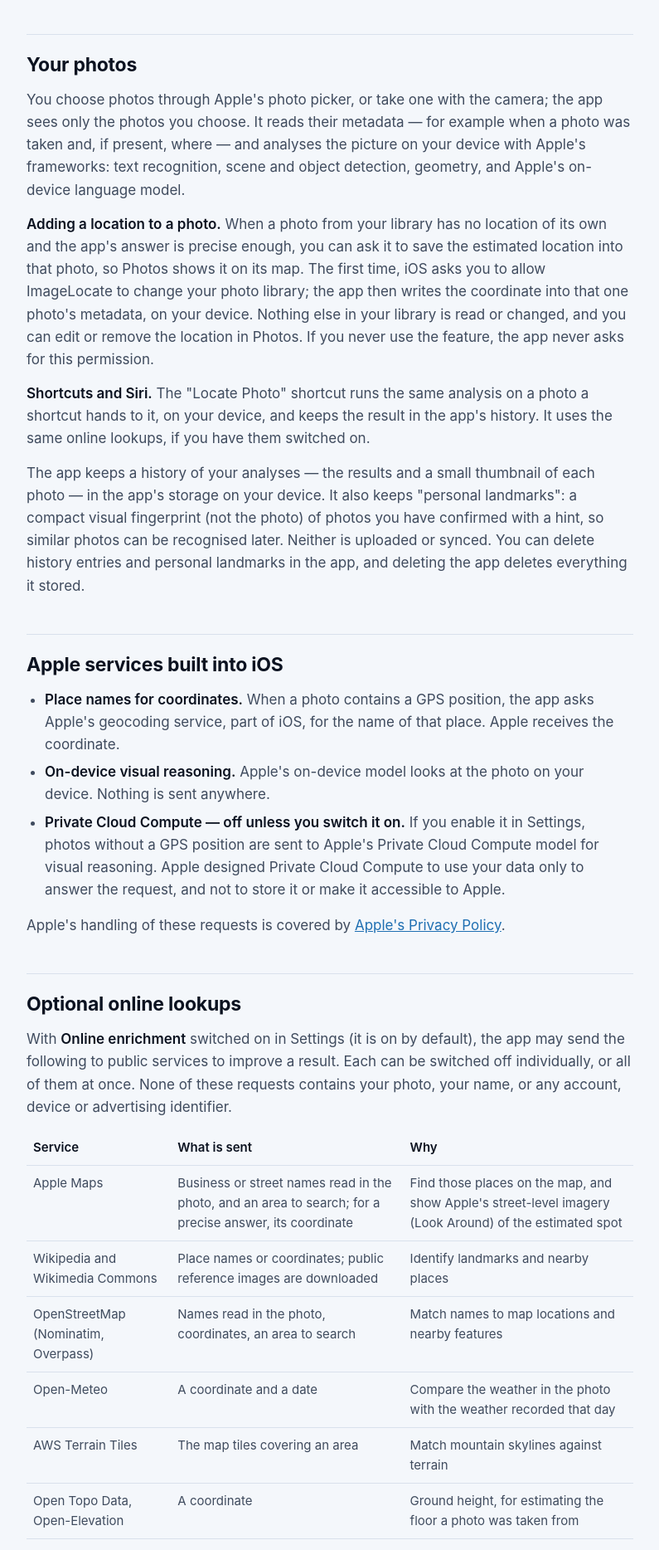
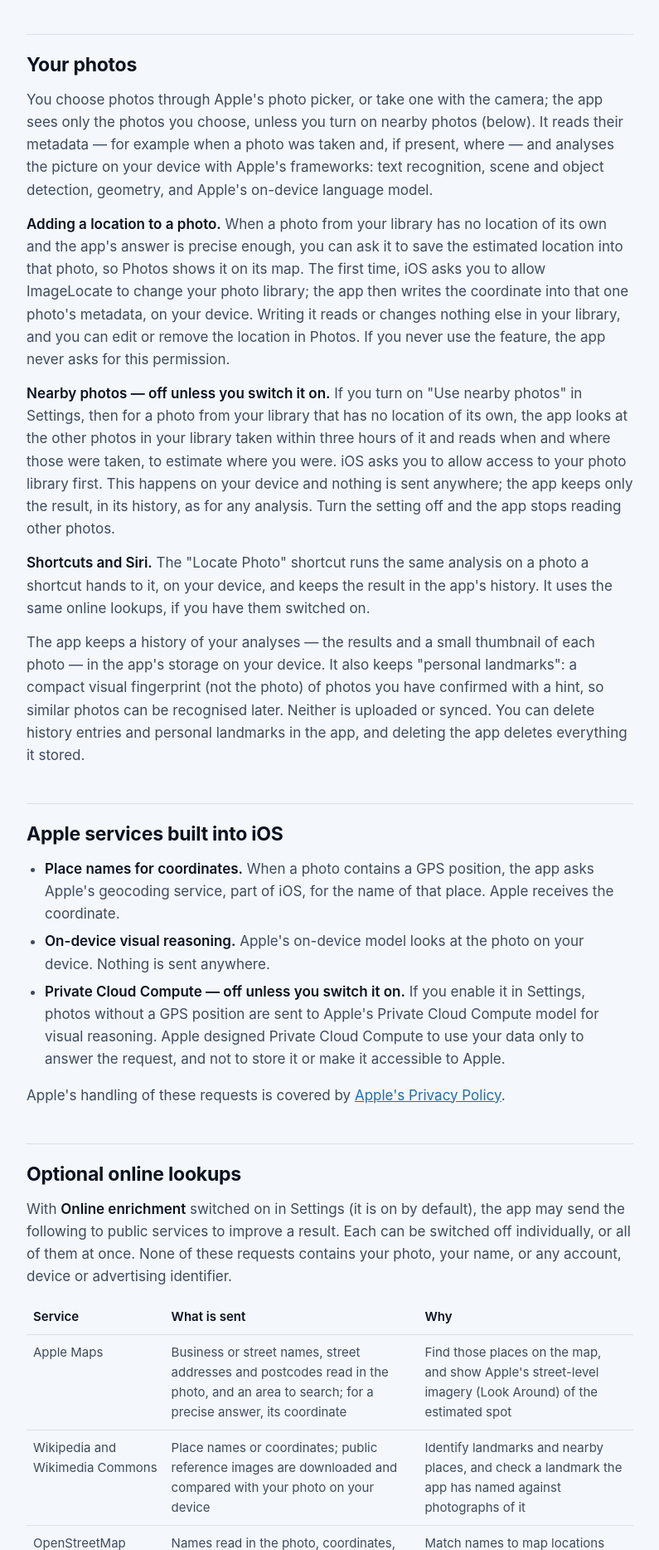
Before and after one commit to aerologefb/imagelocate-app, a plain HTML site: page privacy.html in a window 1280 px wide. Shown: the part 688-2556 px from the top of the page at 83% size, without its empty margins (242-1037 px from the left). Drawn offline with Linux system fonts and the light colour scheme.

Commit message:
Describe nearby photos, addresses sent to Apple Maps, and landmark checks
For ImageLocate 1.3: the opt-in "Use nearby photos" setting reads when and
where other library photos were taken, on the device; street addresses and
postcodes read in a photo go to Apple Maps; Wikipedia reference photos are
compared with the photo on the device.

Co-Authored-By: Claude Opus 5.5 <noreply@anthropic.com>

```diff
--- a/privacy.html
+++ b/privacy.html
@@ -20,7 +20,7 @@
 
 <main class="doc">
   <h1>Privacy Policy</h1>
-  <p><em>Effective date: November 7, 2026</em></p>
+  <p><em>Effective date: November 21, 2026</em></p>
 
   <p class="summary"><strong>In short:</strong> ImageLocate analyses your photos on your device. There are no accounts, no analytics, no advertising and no tracking, and we — NAV-INT-LLC, the publisher — receive none of your data. Your photos are not uploaded, unless you switch on Apple's Private Cloud Compute, which is off by default. Optional online lookups send public services only short text, coordinates or dates, to answer that lookup.</p>
 
@@ -30,8 +30,9 @@
   <p>Nothing. We have no server that receives your photos, results, location or usage, and the app contains no analytics, advertising or tracking code. We cannot see how you use the app or which photos you analyse.</p>
 
   <h2>Your photos</h2>
-  <p>You choose photos through Apple's photo picker, or take one with the camera; the app sees only the photos you choose. It reads their metadata — for example when a photo was taken and, if present, where — and analyses the picture on your device with Apple's frameworks: text recognition, scene and object detection, geometry, and Apple's on-device language model.</p>
-  <p><strong>Adding a location to a photo.</strong> When a photo from your library has no location of its own and the app's answer is precise enough, you can ask it to save the estimated location into that photo, so Photos shows it on its map. The first time, iOS asks you to allow ImageLocate to change your photo library; the app then writes the coordinate into that one photo's metadata, on your device. Nothing else in your library is read or changed, and you can edit or remove the location in Photos. If you never use the feature, the app never asks for this permission.</p>
+  <p>You choose photos through Apple's photo picker, or take one with the camera; the app sees only the photos you choose, unless you turn on nearby photos (below). It reads their metadata — for example when a photo was taken and, if present, where — and analyses the picture on your device with Apple's frameworks: text recognition, scene and object detection, geometry, and Apple's on-device language model.</p>
+  <p><strong>Adding a location to a photo.</strong> When a photo from your library has no location of its own and the app's answer is precise enough, you can ask it to save the estimated location into that photo, so Photos shows it on its map. The first time, iOS asks you to allow ImageLocate to change your photo library; the app then writes the coordinate into that one photo's metadata, on your device. Writing it reads or changes nothing else in your library, and you can edit or remove the location in Photos. If you never use the feature, the app never asks for this permission.</p>
+  <p><strong>Nearby photos — off unless you switch it on.</strong> If you turn on "Use nearby photos" in Settings, then for a photo from your library that has no location of its own, the app looks at the other photos in your library taken within three hours of it and reads when and where those were taken, to estimate where you were. iOS asks you to allow access to your photo library first. This happens on your device and nothing is sent anywhere; the app keeps only the result, in its history, as for any analysis. Turn the setting off and the app stops reading other photos.</p>
   <p><strong>Shortcuts and Siri.</strong> The "Locate Photo" shortcut runs the same analysis on a photo a shortcut hands to it, on your device, and keeps the result in the app's history. It uses the same online lookups, if you have them switched on.</p>
   <p>The app keeps a history of your analyses — the results and a small thumbnail of each photo — in the app's storage on your device. It also keeps "personal landmarks": a compact visual fingerprint (not the photo) of photos you have confirmed with a hint, so similar photos can be recognised later. Neither is uploaded or synced. You can delete history entries and personal landmarks in the app, and deleting the app deletes everything it stored.</p>
 
@@ -47,8 +48,8 @@
   <p>With <strong>Online enrichment</strong> switched on in Settings (it is on by default), the app may send the following to public services to improve a result. Each can be switched off individually, or all of them at once. None of these requests contains your photo, your name, or any account, device or advertising identifier.</p>
   <table>
     <tr><th>Service</th><th>What is sent</th><th>Why</th></tr>
-    <tr><td>Apple Maps</td><td>Business or street names read in the photo, and an area to search; for a precise answer, its coordinate</td><td>Find those places on the map, and show Apple's street-level imagery (Look Around) of the estimated spot</td></tr>
-    <tr><td>Wikipedia and Wikimedia Commons</td><td>Place names or coordinates; public reference images are downloaded</td><td>Identify landmarks and nearby places</td></tr>
+    <tr><td>Apple Maps</td><td>Business or street names, street addresses and postcodes read in the photo, and an area to search; for a precise answer, its coordinate</td><td>Find those places on the map, and show Apple's street-level imagery (Look Around) of the estimated spot</td></tr>
+    <tr><td>Wikipedia and Wikimedia Commons</td><td>Place names or coordinates; public reference images are downloaded and compared with your photo on your device</td><td>Identify landmarks and nearby places, and check a landmark the app has named against photographs of it</td></tr>
     <tr><td>OpenStreetMap (Nominatim, Overpass)</td><td>Names read in the photo, coordinates, an area to search</td><td>Match names to map locations and nearby features</td></tr>
     <tr><td>Open-Meteo</td><td>A coordinate and a date</td><td>Compare the weather in the photo with the weather recorded that day</td></tr>
     <tr><td>AWS Terrain Tiles</td><td>The map tiles covering an area</td><td>Match mountain skylines against terrain</td></tr>
```
